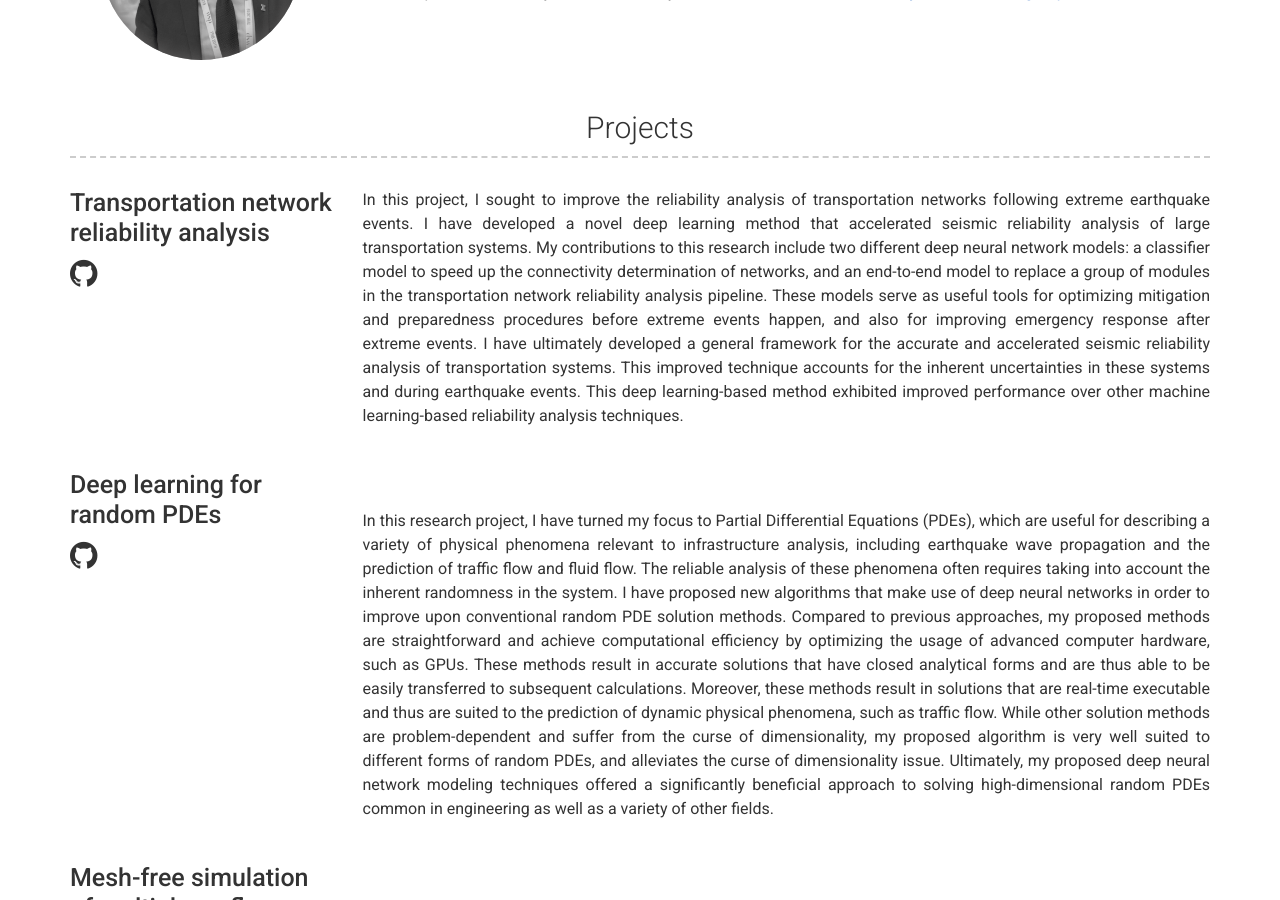
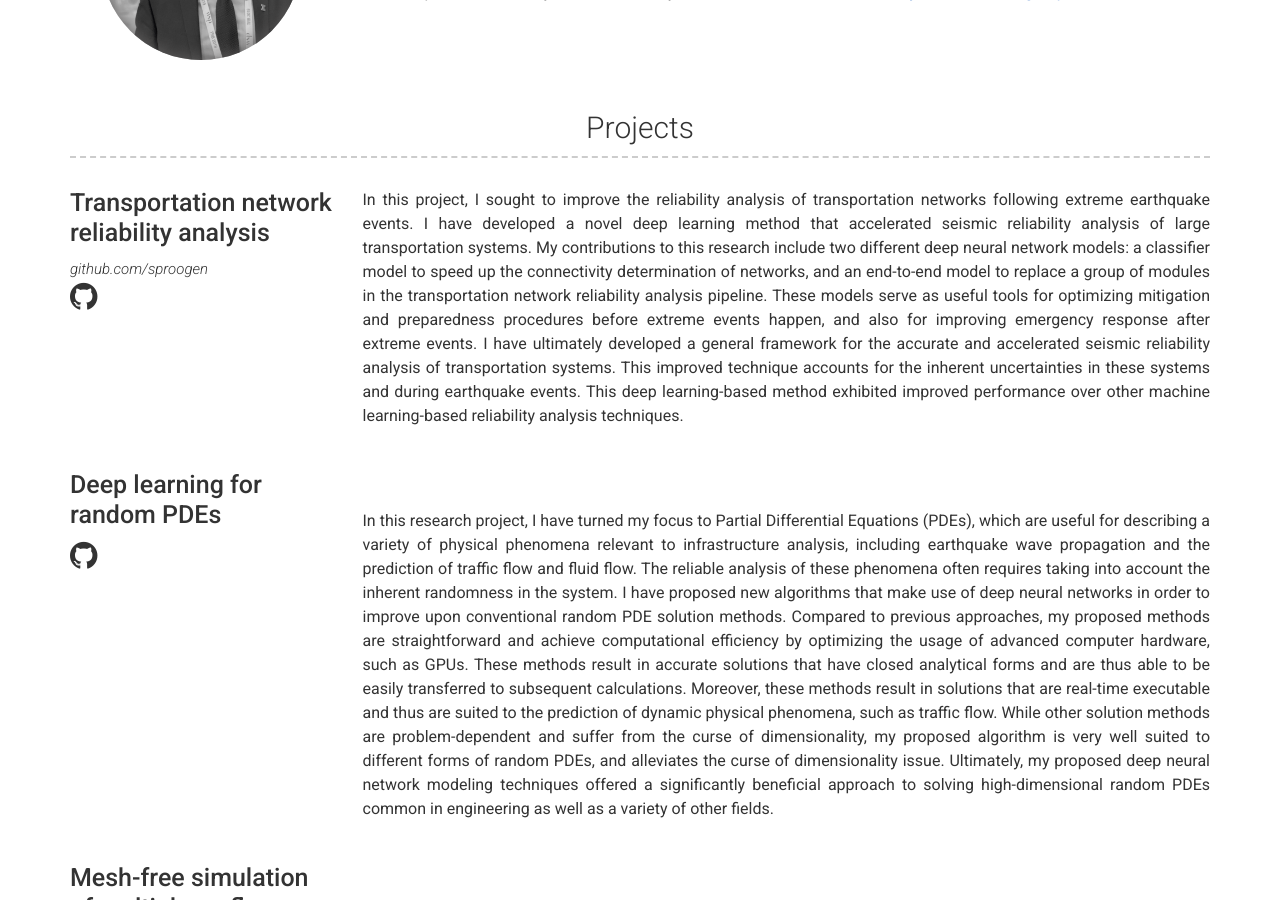
Before and after one commit to mnabian/mnabian.github.io, a Jekyll site: the page built from index.md, in a window 1280 px wide and 900 px high, scrolled down 469 px. Built offline with Jekyll 4.4.1, drawn with Linux system fonts in a browser that asks for light colours.

Commit message:
Initial resume setup

```diff
--- a/_data/projects.yml
+++ b/_data/projects.yml
@@ -1,6 +1,8 @@
 # Project template
 
 - name: Transportation network reliability analysis
+  link: github.com/sproogen
+  github: sproogen/resume-theme
   description: | # this will include new lines to allow paragraphs
     In this project, I sought to improve the reliability analysis of transportation networks following extreme earthquake events. I have developed a novel deep learning method that accelerated seismic reliability analysis of large transportation systems. My contributions to this research include two different deep neural network models: a classifier model to speed up the connectivity determination of networks, and an end-to-end model to replace a group of modules in the transportation network reliability analysis pipeline. These models serve as useful tools for optimizing mitigation and preparedness procedures before extreme events happen, and also for improving emergency response after extreme events. I have ultimately developed a general framework for the accurate and accelerated seismic reliability analysis of transportation systems. This improved technique accounts for the inherent uncertainties in these systems and during earthquake events. This deep learning-based method exhibited improved performance over other machine learning-based reliability analysis techniques.
 
```
Also changed, not shown: 1 other file.
